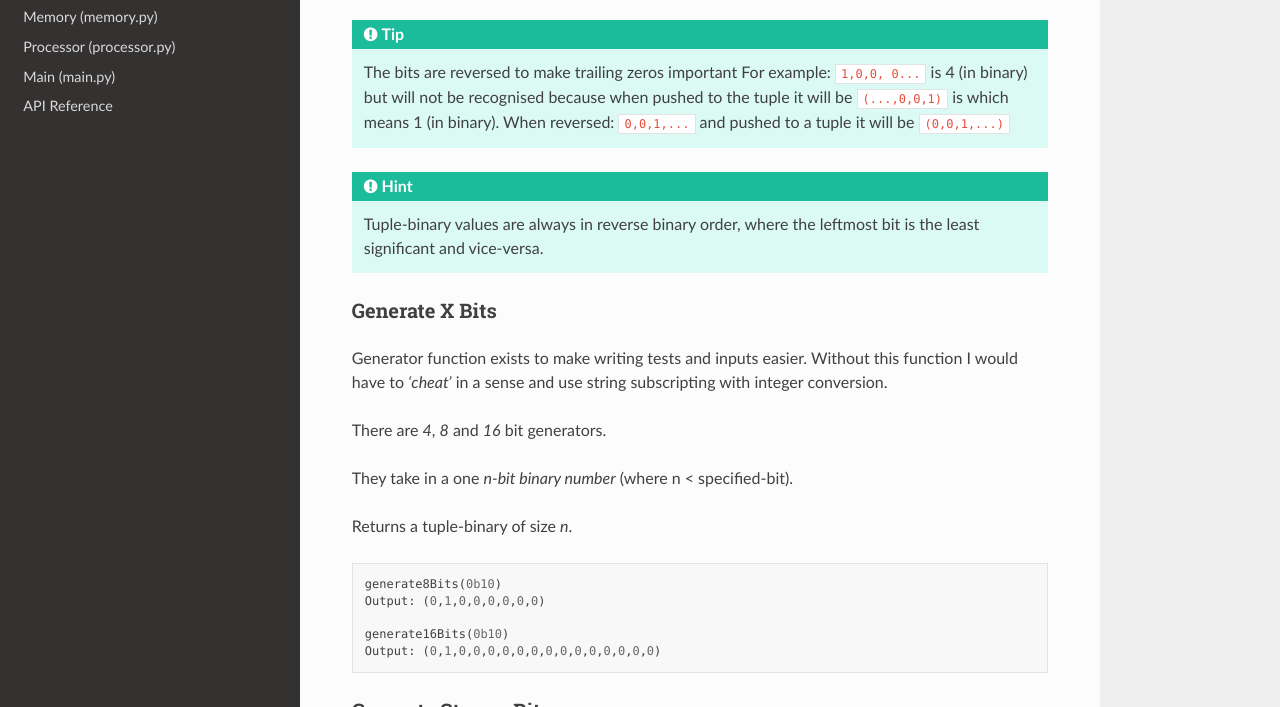
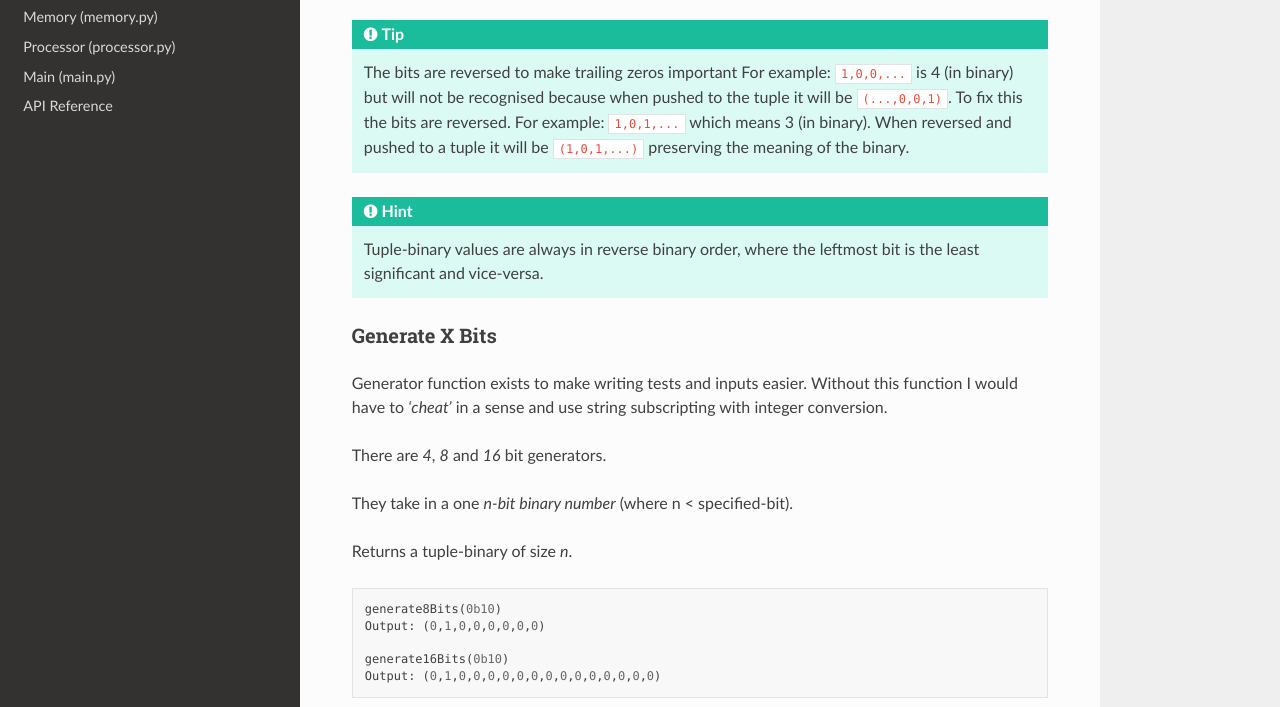
Before and after one commit to NeoSahadeo/16Bit-Python-CPU, a Sphinx documentation site: the page built from source/implspec.rst, in a window 1280 px wide and 900 px high, scrolled down 393 px, cut to the strip 193-900 px from the top of the window. Built offline with Sphinx 7.4.7 and the Read the Docs theme 2.0.0, drawn with Linux system fonts in a browser that asks for light colours.

Commit message:
:rocket: full rebuild and typo fix

```diff
--- a/source/implspec.rst
+++ b/source/implspec.rst
@@ -26,10 +26,12 @@ creates a tuple of binary values **Tuple-binary**.
 
 .. TIP::
    The bits are reversed to make trailing zeros important
-   For example: ``1,0,0, 0...`` is 4 (in binary) but will not be recognised
-   because when pushed to the tuple it will be ``(...,0,0,1)`` is
-   which means 1 (in binary). When reversed: ``0,0,1,...`` and pushed
-   to a tuple it will be ``(0,0,1,...)``
+   For example: ``1,0,0,...`` is 4 (in binary) but will not be recognised
+   because when pushed to the tuple it will be ``(...,0,0,1)``. To fix this
+   the bits are reversed. For example: ``1,0,1,...``
+   which means 3 (in binary). When reversed and pushed
+   to a tuple it will be ``(1,0,1,...)`` preserving the meaning of the
+   binary.
 
 .. HINT::
    Tuple-binary values are always in reverse binary order,
```
Also changed, not shown: 7 other files.
